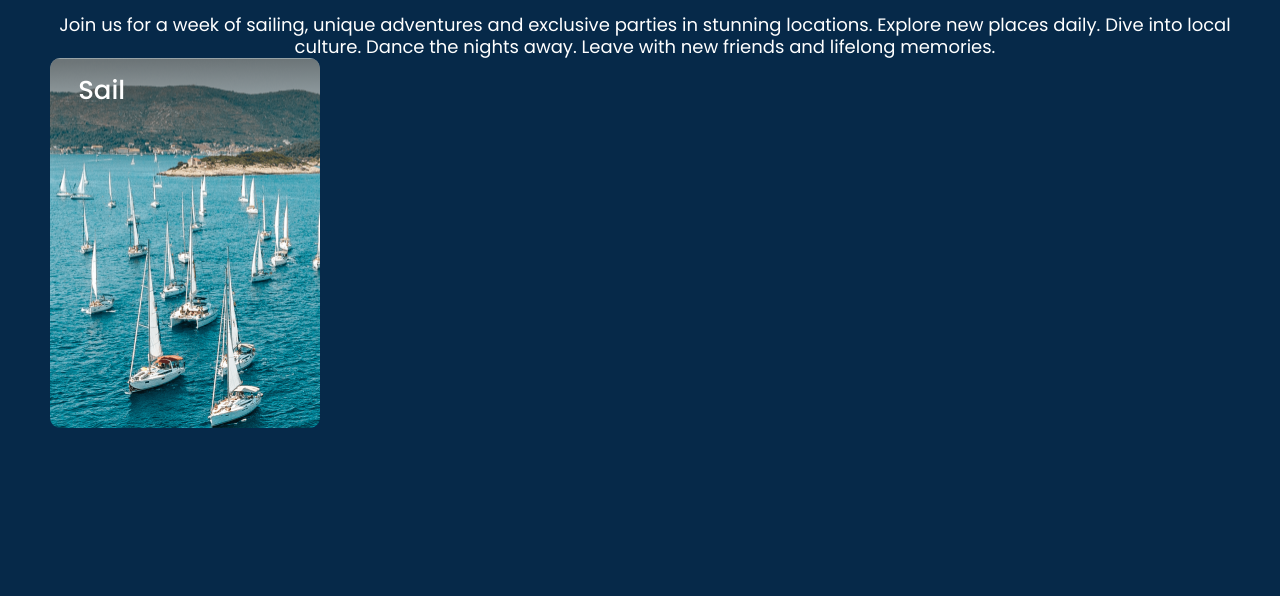
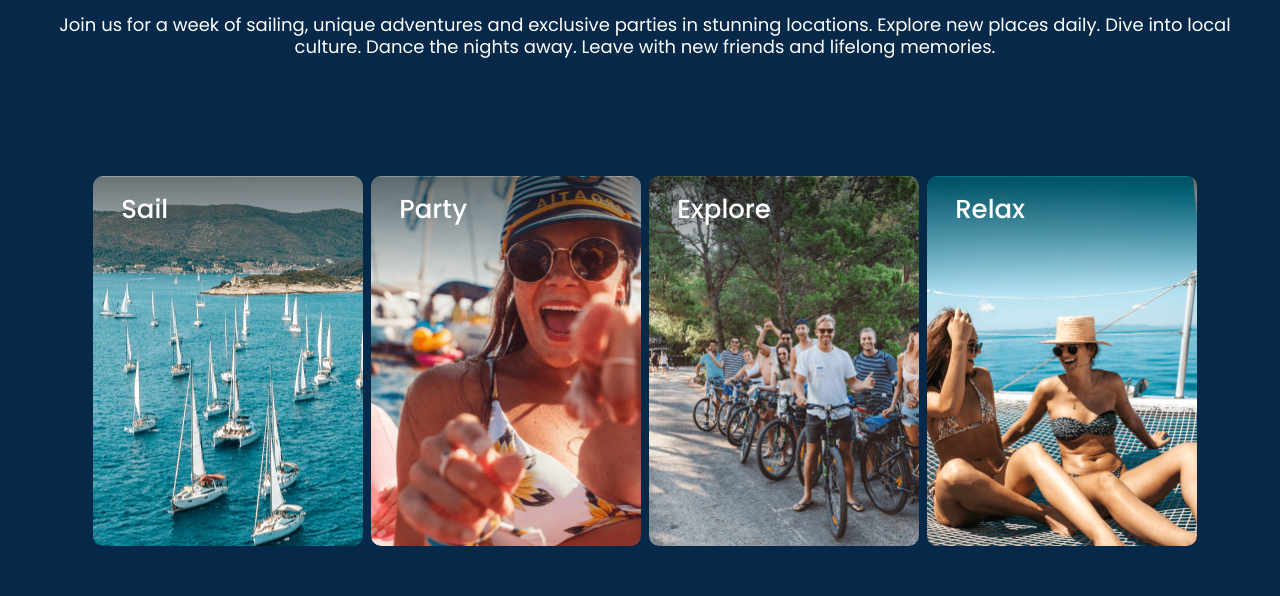
Before and after one commit to Roko03/charteraga-frontend, a Next.js app: page / in a window 1280 px wide. Shown: the part 1236-1832 px from the top of the page. Built offline with nearby package versions, Linux system fonts and the light colour scheme.

Commit message:
make experience card list style

```diff
--- a/src/containers/home-page/ExperienceCardList/ExperienceCardList.module.scss
+++ b/src/containers/home-page/ExperienceCardList/ExperienceCardList.module.scss
@@ -1 +1,9 @@
 @use "../../../styles/main.scss" as *;
+
+.experience_card_list {
+  margin-top: rem(118.65);
+  @include flex-row();
+  flex-wrap: wrap;
+  gap: rem(8);
+  justify-content: center;
+}
--- a/src/containers/home-page/ExperienceCardList/ExperienceCardList.tsx
+++ b/src/containers/home-page/ExperienceCardList/ExperienceCardList.tsx
@@ -8,8 +8,11 @@ import RelaxImage from "../../../assets/images/relax.png";
 
 const ExperienceCardList: React.FC = () => {
   return (
-    <div>
+    <div className={styles.experience_card_list}>
       <ExperienceCardListItem imageUrl={SailImage} title={"Sail"} />
+      <ExperienceCardListItem imageUrl={PartyImage} title={"Party"} />
+      <ExperienceCardListItem imageUrl={ExploreImage} title={"Explore"} />
+      <ExperienceCardListItem imageUrl={RelaxImage} title={"Relax"} />
     </div>
   );
 };
```
